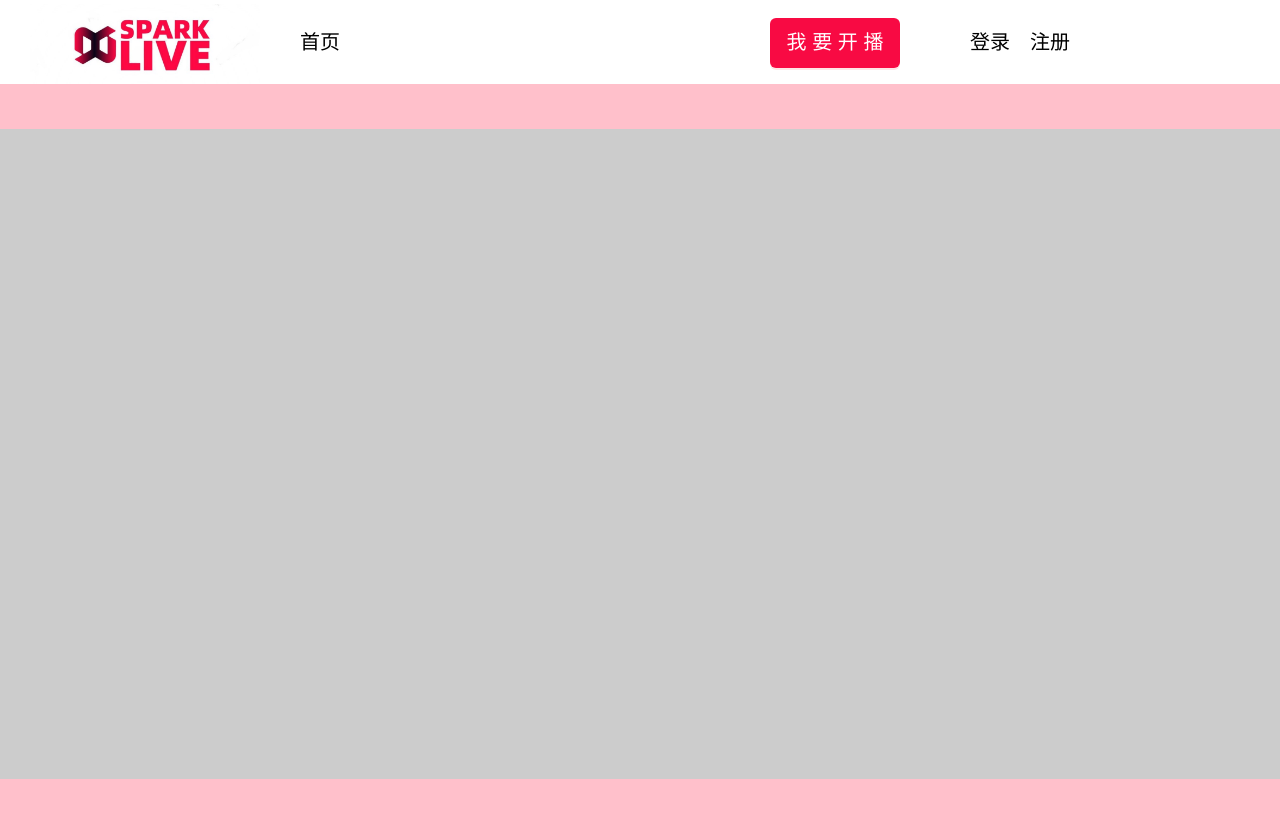
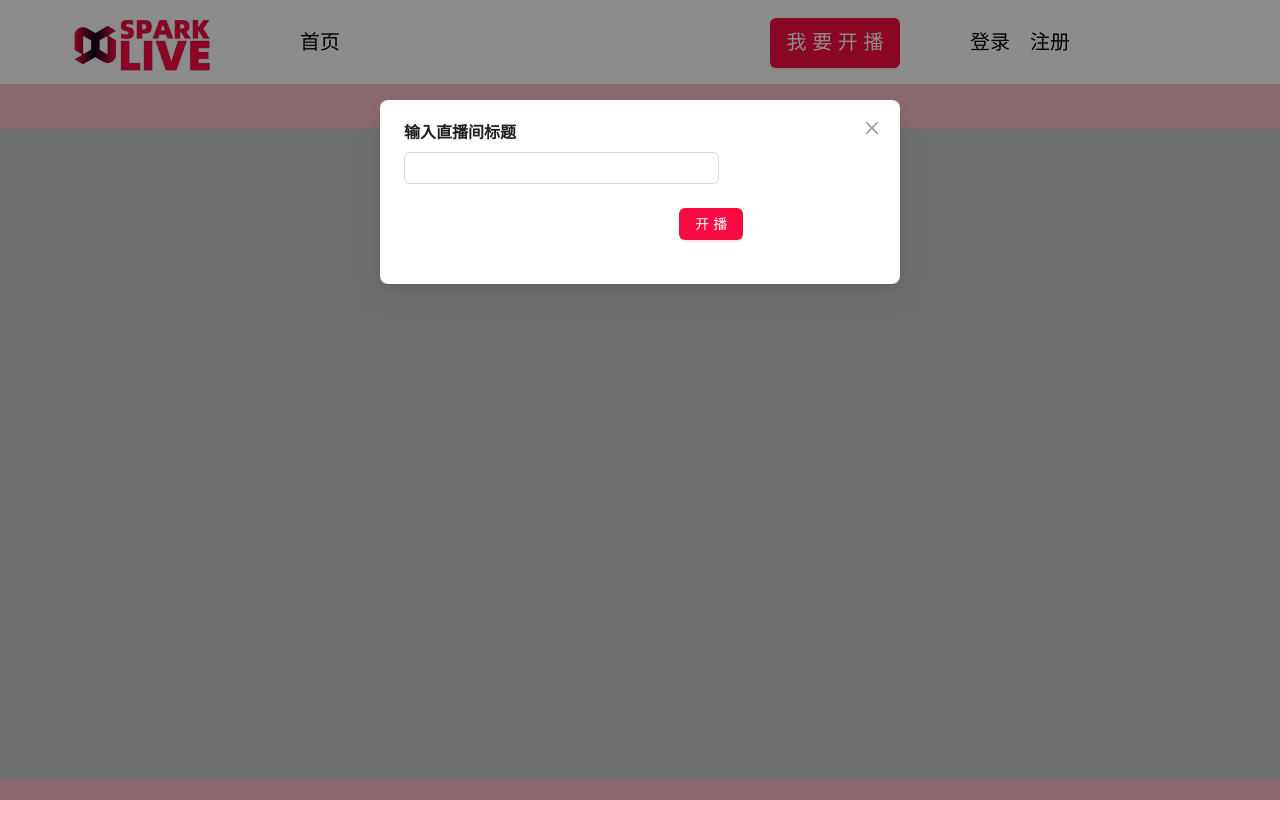
Before and after one commit to Sami-zzz/spark-live, a Vue app: page /push in a window 1280 px wide. Built offline with nearby package versions, Linux system fonts and the light colour scheme.

Commit message:
改善开播逻辑

```diff
--- a/src/components/liveNav.vue
+++ b/src/components/liveNav.vue
@@ -285,10 +285,16 @@ const resetRegisterForm = () => {
 const startMyLive = () => {
   if (!userStore.isLogin) {
     window.$message.error('请先登录');
+  } else if (router.currentRoute.value.fullPath == '/push') {
+    // router.push('/push');
+    console.log('调用开播');
+    emit('openInThisRoute');
   } else {
     router.push('/push');
   }
 };
+
+const emit = defineEmits(['openInThisRoute']);
 </script>
 
 <style scoped lang="scss">
--- a/src/views/push/index.vue
+++ b/src/views/push/index.vue
@@ -1,6 +1,6 @@
 <template>
   <div class="push">
-    <liveNav></liveNav>
+    <liveNav @open-in-this-route="openLiveForm"></liveNav>
     <div class="push-main">
       <div class="push-video">
         <video
@@ -19,6 +19,36 @@
       class="stop-btn"
       >关闭直播</a-button
     >
+    <a-modal
+      v-model:open="liveModalOpen"
+      title="输入直播间标题"
+    >
+      <a-form
+        ref="loginFormRef"
+        :model="liveForm"
+        name="live"
+        :label-col="{ span: 5 }"
+        :wrapper-col="{ span: 16 }"
+        autocomplete="off"
+        @finish="handleLiveFinish"
+      >
+        <a-form-item
+          has-feedback
+          name="title"
+          :rules="[{ required: true, message: '请输入直播间标题！' }]"
+        >
+          <a-input v-model:value="liveForm.title" />
+        </a-form-item>
+        <a-form-item :wrapper-col="{ span: 16, offset: 14 }">
+          <a-button
+            type="primary"
+            html-type="submit"
+            >开播</a-button
+          >
+        </a-form-item>
+      </a-form>
+      <template #footer></template>
+    </a-modal>
   </div>
 </template>
 
@@ -28,12 +58,25 @@ import liveNav from '@/components/liveNav.vue';
 import { WebRTCClass } from '@/network/webrtc';
 import router from '@/router';
 import useUserStore from '@/store/user';
-import { onMounted, ref } from 'vue';
+import { onMounted, reactive, ref } from 'vue';
 const userStore = useUserStore();
 const rtc = ref<WebRTCClass>();
 const videoRef = ref<HTMLVideoElement>();
 
-// webrtc推流
+// 直播标题表单
+const liveModalOpen = ref(false);
+const liveForm = reactive({
+  title: '',
+});
+
+const openLiveForm = () => {
+  liveModalOpen.value = true;
+};
+const handleLiveFinish = () => {
+  liveModalOpen.value = false;
+  startRTC();
+};
+// webrtc推流方法
 async function getScreen() {
   const event = await navigator.mediaDevices.getDisplayMedia({
     video: true,
@@ -61,12 +104,16 @@ async function getScreen() {
         userStore.push_url +
         '?push_key=' +
         userStore.push_key +
+        '&title=' +
+        liveForm.title +
         '&uid=' +
         userStore.id,
     });
     console.log(res.data);
     if (res.data.code !== 0) {
       console.error('srs没有返回spd');
+      window.$message.error('开播失败');
+      router.push('./');
       return;
     }
     await rtc.value?.setRemoteDescription(res.data.sdp);
@@ -74,6 +121,7 @@ async function getScreen() {
   videoRef.value!.srcObject = event;
 }
 
+// 执行webrtc推流
 function startRTC() {
   const webrtc = new WebRTCClass({ videoEl: videoRef.value! });
   rtc.value = webrtc;
@@ -91,7 +139,7 @@ const stopLive = () => {
 };
 
 onMounted(() => {
-  startRTC();
+  openLiveForm();
 });
 </script>
 
```
